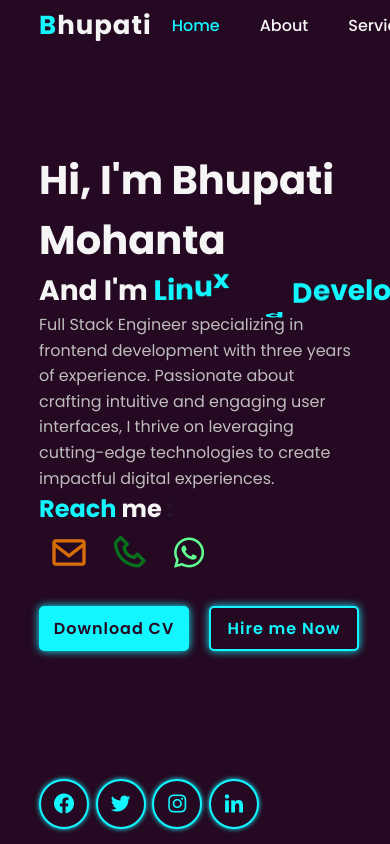
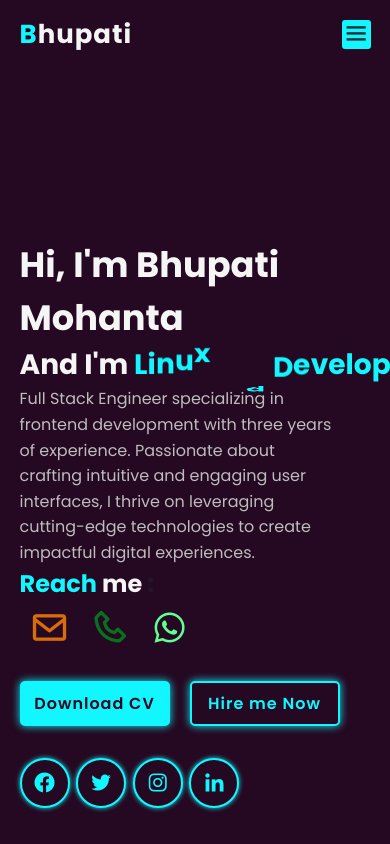
Before and after one commit to bhupati0001/my-portfolio, a plain HTML site: page index.html in a window 390 px wide. Shown: the top 844 px of the page. Drawn offline with nearby package versions, Linux system fonts and the light colour scheme.

Commit message:
style for media@991px and media@768px is done

```diff
--- a/css/style.css
+++ b/css/style.css
@@ -28,16 +28,16 @@
         0 0 150px rgba(18, 247, 255, 0.7);
 }
 
-::-webkit-scrollbar{
+::-webkit-scrollbar {
     height: 0;
     width: .5rem;
 }
 
-::-webkit-scrollbar-track{
+::-webkit-scrollbar-track {
     background: var(--second-bg-color);
 }
 
-::-webkit-scrollbar-thumb{
+::-webkit-scrollbar-thumb {
     background: var(--hover-color);
     border-radius: 5rem;
 }
@@ -57,12 +57,16 @@ header {
     align-items: center;
     justify-content: space-between;
     width: 100%;
+}
+
+header.sticky {
     position: sticky;
-    top: 0px;
+    top: 0;
+    left: 0;
     background: var(--bg-color);
-    z-index: 1000000;
-    height: 50px;
-
+    border-bottom: 1px solid var(--second-bg-color);
+    padding: 20px 10%;
+    z-index: 1000;
 }
 
 span {
@@ -73,7 +77,6 @@ span {
     font-size: 26px;
     font-weight: 700;
     letter-spacing: 1px;
-    padding-left: 10%;
 }
 
 .logo span {
@@ -82,7 +85,6 @@ span {
 
 .navlist {
     display: flex;
-    padding-right: 10%;
 
 }
 
@@ -97,7 +99,7 @@ span {
     text-shadow: var(--font-neon-text-shadow);
 }
 
-.navlist a.active{
+.navlist a.active {
     color: var(--hover-color);
 }
 
@@ -192,19 +194,7 @@ section {
     text-shadow: 0 0 .5rem var(--hover-color);
 }
 
-@keyframes blink {
-    0% {
-        opacity: 1;
-    }
 
-    50% {
-        opacity: 0;
-    }
-
-    100% {
-        opacity: 1;
-    }
-}
 
 .info-box {
     display: flex;
@@ -379,8 +369,8 @@ section {
 
 .blob-image {
     position: absolute;
-    width: 100%;
-    height: 100%;
+    width: 70%;
+    height: auto;
     z-index: -1;
     top: 10%
 }
@@ -746,12 +736,12 @@ div[class*="-clients"] p {
 /* -------skill right------ */
 
 
-.professional{
+.professional {
     display: grid;
     grid-template-columns: 1fr 1fr;
 }
 
-.box{
+.box {
     position: relative;
     margin: 10px 0;
     flex: 1 1 15rem;
@@ -763,21 +753,21 @@ div[class*="-clients"] p {
     font-size: 1rem;
 }
 
-.box .text big{
-    font:400;
+.box .text big {
+    font: 400;
     letter-spacing: 1px;
     position: absolute;
     top: 40%;
     left: 50%;
-    transform: translate(-50%,-50%);
+    transform: translate(-50%, -50%);
 }
 
-.box .text small{
+.box .text small {
     display: block;
     font-weight: 600;
 }
 
-.circle{
+.circle {
     width: 100%;
     height: 120px;
     display: flex;
@@ -786,7 +776,7 @@ div[class*="-clients"] p {
 
 }
 
-.circle .points{
+.circle .points {
     width: 2px;
     height: 10px;
     background: var(--bg-color);
@@ -797,7 +787,7 @@ div[class*="-clients"] p {
 
 }
 
-.points.marked{
+.points.marked {
     animation: glow 0.04s linear forwards;
     animation-delay: calc(var(--i)*0.05s);
 }
@@ -806,12 +796,12 @@ div[class*="-clients"] p {
 
 /* -----------------portfolio-section------------------- */
 
-.container .filter-btn{
+.container .filter-btn {
     text-align: center;
     margin: 2rem;
 }
 
-.filter-btn .btn{
+.filter-btn .btn {
     background: none;
     border: none;
     outline: none;
@@ -823,18 +813,18 @@ div[class*="-clients"] p {
     color: var(--text-color);
 }
 
-.filter-btn .btn:hover{
+.filter-btn .btn:hover {
     color: var(--hover-color);
 }
 
-.portfolio-gallery{
+.portfolio-gallery {
     display: grid;
     grid-template-columns: repeat(auto-fill, minmax(300px, 1fr));
     gap: 2rem;
     margin: 0 10%;
 }
 
-.port-box{
+.port-box {
     position: relative;
     border-radius: 15px;
     overflow: hidden;
@@ -846,7 +836,7 @@ div[class*="-clients"] p {
     box-shadow: var(--neon-box-shadow);
 }
 
-.port-img{
+.port-img {
     display: flex;
     align-items: center;
     justify-content: center;
@@ -854,21 +844,21 @@ div[class*="-clients"] p {
     width: 100%;
 }
 
-.port-img img{
+.port-img img {
     width: 100%;
     height: 100%;
     opacity: .5;
     transition: .5s;
 }
 
-.port-content{
+.port-content {
     position: absolute;
     bottom: 0;
     left: 0;
     width: 100%;
     height: 100%;
     opacity: 0;
-    background: linear-gradient(rgba(0,0,0,.2),#12f7ff);
+    background: linear-gradient(rgba(0, 0, 0, .2), #12f7ff);
     display: flex;
     align-items: center;
     justify-content: center;
@@ -878,26 +868,26 @@ div[class*="-clients"] p {
     padding: 0 2rem;
 }
 
-.port-box:hover .port-content{
+.port-box:hover .port-content {
     opacity: 1;
 }
 
-.port-box:hover .port-img img{
+.port-box:hover .port-img img {
     transform: scale(1.1);
 }
 
-.port-content h3{
+.port-content h3 {
     font-size: 1.5rem;
     font-weight: 600;
 }
 
 
-.port-content p{
+.port-content p {
     font-size: .8rem;
     margin: 5px 0 15px 0;
 }
 
-.port-content a{
+.port-content a {
     background: #fff;
     border-radius: 50%;
     display: inline-flex;
@@ -909,7 +899,7 @@ div[class*="-clients"] p {
     outline: 2px solid #fff;
 }
 
-.port-content a i{
+.port-content a i {
     font-size: 1.3rem;
     color: var(--second-bg-color);
 }
@@ -920,12 +910,12 @@ div[class*="-clients"] p {
 /* ----------contact-section------------- */
 
 
-.contact{
+.contact {
     background-color: var(--second-bg-color);
     width: 100%;
 }
 
-.contact form{
+.contact form {
     text-align: center;
     max-width: 50rem;
     margin: 1rem auto;
@@ -933,7 +923,7 @@ div[class*="-clients"] p {
 }
 
 .contact form input,
-.contact form textarea{
+.contact form textarea {
     width: 100%;
     color: var(--text-color);
     background: var(--bg-color);
@@ -943,18 +933,18 @@ div[class*="-clients"] p {
     padding: .7rem;
 }
 
-.contact form textarea{
+.contact form textarea {
     resize: none;
 }
 
 
-.formBtn{
+.formBtn {
     display: flex;
     justify-content: center;
     width: 100%;
 }
 
-.formBtn .btn{
+.formBtn .btn {
     cursor: pointer;
     font-size: 1rem;
 }
@@ -963,14 +953,14 @@ div[class*="-clients"] p {
 
 /* ----------footer section-------- */
 
-footer{
+footer {
     padding: 1.5rem 10%;
     display: flex;
     align-items: center;
     justify-content: space-between;
 }
 
-footer a{
+footer a {
     display: inline-flex;
     justify-content: center;
     color: var(--text-color);
@@ -981,7 +971,7 @@ footer a{
 
 }
 
-footer a i{
+footer a i {
     font-size: 1.5rem;
     color: var(--second-bg-color);
 }
@@ -990,6 +980,21 @@ footer a i{
 
 
 /* -----------keyframes------------ */
+
+
+@keyframes blink {
+    0% {
+        opacity: 1;
+    }
+
+    50% {
+        opacity: 0;
+    }
+
+    100% {
+        opacity: 1;
+    }
+}
 
 @keyframes morph {
 
@@ -1053,10 +1058,11 @@ footer a i{
 }
 
 @keyframes react {
-    0%{
+    0% {
         width: 0%;
     }
-    100%{
+
+    100% {
         width: 65%;
     }
 }
@@ -1064,12 +1070,86 @@ footer a i{
 
 
 @keyframes glow {
-    0%{
+    0% {
         background: var(--bg-color);
         box-shadow: none;
     }
-    100%{
+
+    100% {
         background: var(--hover-color);
         box-shadow: var(--neon-box-shadow);
     }
 }
+
+
+
+
+/* ------------------Break Points------------------ */
+@media (max-width: 991px) {
+
+    header,
+    header.sticky {
+        padding: 15px 5%;
+    }
+
+    footer {
+        padding: 15px 5%;
+    }
+
+    section {
+        padding: 50px 5%;
+    }
+
+    .navlist a {
+        padding: 8px 15px;
+    }
+
+    :root {
+        --big-font: 2.2rem;
+        --normal-font: 1.8rem;
+        --neon-box-shadow: 0 0 .5rem #12f7ff;
+        --h2-font: 3rem;
+
+    }
+
+    .home-content{
+        margin-top: 4rem;
+    }
+    .social-icons{
+        margin-top: 2rem;
+    }
+
+}
+
+
+@media (max-width: 768px){
+    #menu-icon{
+        display: block;
+        transition: all .4s ease;
+    }
+    #menu-icon.bx-x{
+        transform: rotate(-180deg);
+    }
+    .navlist{
+        display: flex;
+        position: absolute;
+        top: -1000px;
+        right: 0;
+        left: 0;
+        flex-direction: column;
+        background: var(--bg-color);
+        text-align: left;
+        padding: 0 5%;
+        transition: all .45s ease;
+    }
+
+    .navlist a{
+        display: block;
+        padding-bottom: 1rem;
+        font-size: 1rem;
+    }
+    .navlist.open{
+        top: 100%;
+    }
+
+}
--- a/js/main.js
+++ b/js/main.js
@@ -77,3 +77,25 @@ function activeMenu(){
 
 activeMenu();
 window.addEventListener("scroll",activeMenu);
+
+
+// sticky navbar ///////////////////////////////////////////
+const header = document.querySelector("header");
+window.addEventListener("scroll", function(){
+    header.classList.toggle("sticky", window.scrollY > 50)
+})
+
+// toggle icon navbar ///////////////////////////////////
+let menuIcon = document.querySelector("#menu-icon");
+let navlist = document.querySelector(".navlist");
+
+menuIcon.onclick = () => {
+    menuIcon.classList.toggle("bx-x");
+    navlist.classList.toggle("open");
+}
+
+
+window.onscroll = () =>{
+    menuIcon.classList.remove("bx-x");
+    navlist.classList.remove("open")
+}
```
Lines whose indentation alone changed are shown as unchanged.
